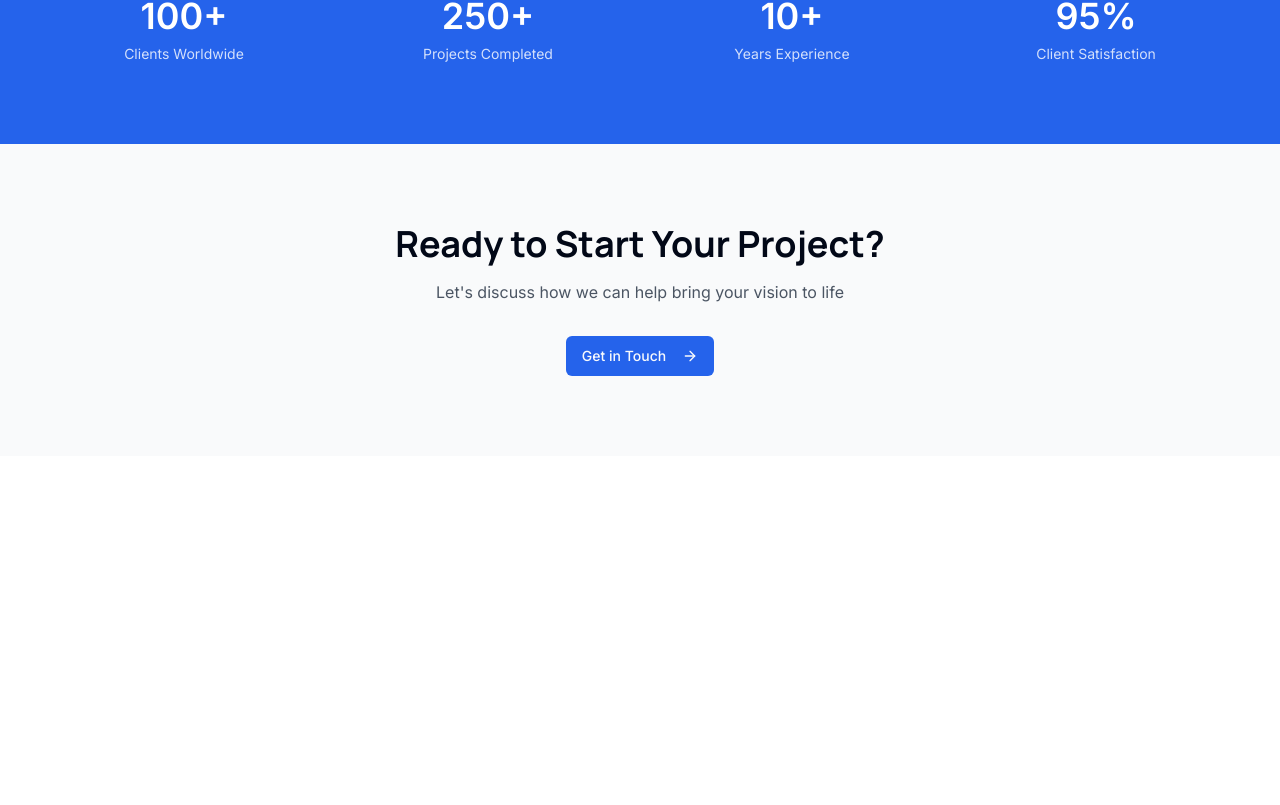
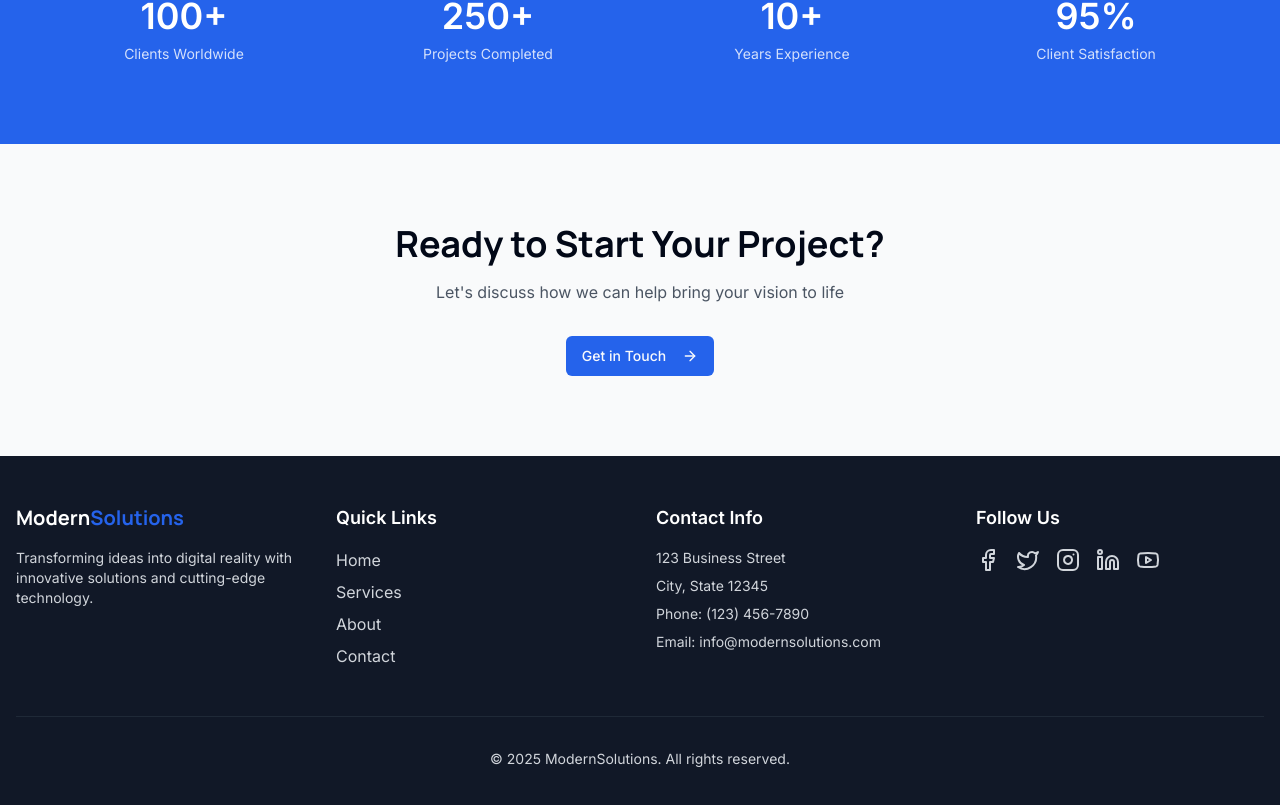
Before and after one commit to AbdulSamiKhanSaad/intelliailabs, a React (Vite) app: page / in a window 1280 px wide. Shown: the part 1624-2429 px from the top of the page. Before the commit the page ends 2080 px from the top, so only its background shows below. Built offline with nearby package versions, Linux system fonts and the light colour scheme.

Commit message:
Add footer with social links
Adds a footer to the website and includes social media logos with links.  The links will be updated later.

```diff
--- a/src/pages/Index.tsx
+++ b/src/pages/Index.tsx
@@ -1,4 +1,3 @@
-
 import { useEffect } from "react";
 import Navigation from "@/components/Navigation";
 import { Button } from "@/components/ui/button";
@@ -10,6 +9,11 @@ import {
   Globe,
   Users,
   BarChart,
+  Facebook,
+  Twitter,
+  Instagram,
+  Linkedin,
+  Youtube,
 } from "lucide-react";
 
 const Index = () => {
@@ -114,6 +118,73 @@ const Index = () => {
           </div>
         </div>
       </section>
+
+      {/* Footer Section */}
+      <footer className="bg-gray-900 text-gray-300">
+        <div className="container mx-auto px-4 py-12">
+          <div className="grid grid-cols-1 md:grid-cols-4 gap-8">
+            <div className="space-y-4">
+              <h3 className="text-xl font-display font-bold text-white">
+                Modern<span className="text-blue-600">Solutions</span>
+              </h3>
+              <p className="text-sm">
+                Transforming ideas into digital reality with innovative solutions
+                and cutting-edge technology.
+              </p>
+            </div>
+
+            <div className="space-y-4">
+              <h4 className="text-lg font-semibold text-white">Quick Links</h4>
+              <ul className="space-y-2">
+                <li><a href="#home" className="hover:text-blue-400 transition-colors">Home</a></li>
+                <li><a href="#services" className="hover:text-blue-400 transition-colors">Services</a></li>
+                <li><a href="#about" className="hover:text-blue-400 transition-colors">About</a></li>
+                <li><a href="#contact" className="hover:text-blue-400 transition-colors">Contact</a></li>
+              </ul>
+            </div>
+
+            <div className="space-y-4">
+              <h4 className="text-lg font-semibold text-white">Contact Info</h4>
+              <ul className="space-y-2 text-sm">
+                <li>123 Business Street</li>
+                <li>City, State 12345</li>
+                <li>Phone: (123) 456-7890</li>
+                <li>Email: info@modernsolutions.com</li>
+              </ul>
+            </div>
+
+            <div className="space-y-4">
+              <h4 className="text-lg font-semibold text-white">Follow Us</h4>
+              <div className="flex space-x-4">
+                <a href="https://facebook.com" target="_blank" rel="noopener noreferrer"
+                   className="hover:text-blue-400 transition-colors">
+                  <Facebook className="h-6 w-6" />
+                </a>
+                <a href="https://twitter.com" target="_blank" rel="noopener noreferrer"
+                   className="hover:text-blue-400 transition-colors">
+                  <Twitter className="h-6 w-6" />
+                </a>
+                <a href="https://instagram.com" target="_blank" rel="noopener noreferrer"
+                   className="hover:text-blue-400 transition-colors">
+                  <Instagram className="h-6 w-6" />
+                </a>
+                <a href="https://linkedin.com" target="_blank" rel="noopener noreferrer"
+                   className="hover:text-blue-400 transition-colors">
+                  <Linkedin className="h-6 w-6" />
+                </a>
+                <a href="https://youtube.com" target="_blank" rel="noopener noreferrer"
+                   className="hover:text-blue-400 transition-colors">
+                  <Youtube className="h-6 w-6" />
+                </a>
+              </div>
+            </div>
+          </div>
+
+          <div className="border-t border-gray-800 mt-12 pt-8 text-sm text-center">
+            <p>&copy; {new Date().getFullYear()} ModernSolutions. All rights reserved.</p>
+          </div>
+        </div>
+      </footer>
     </div>
   );
 };
```
